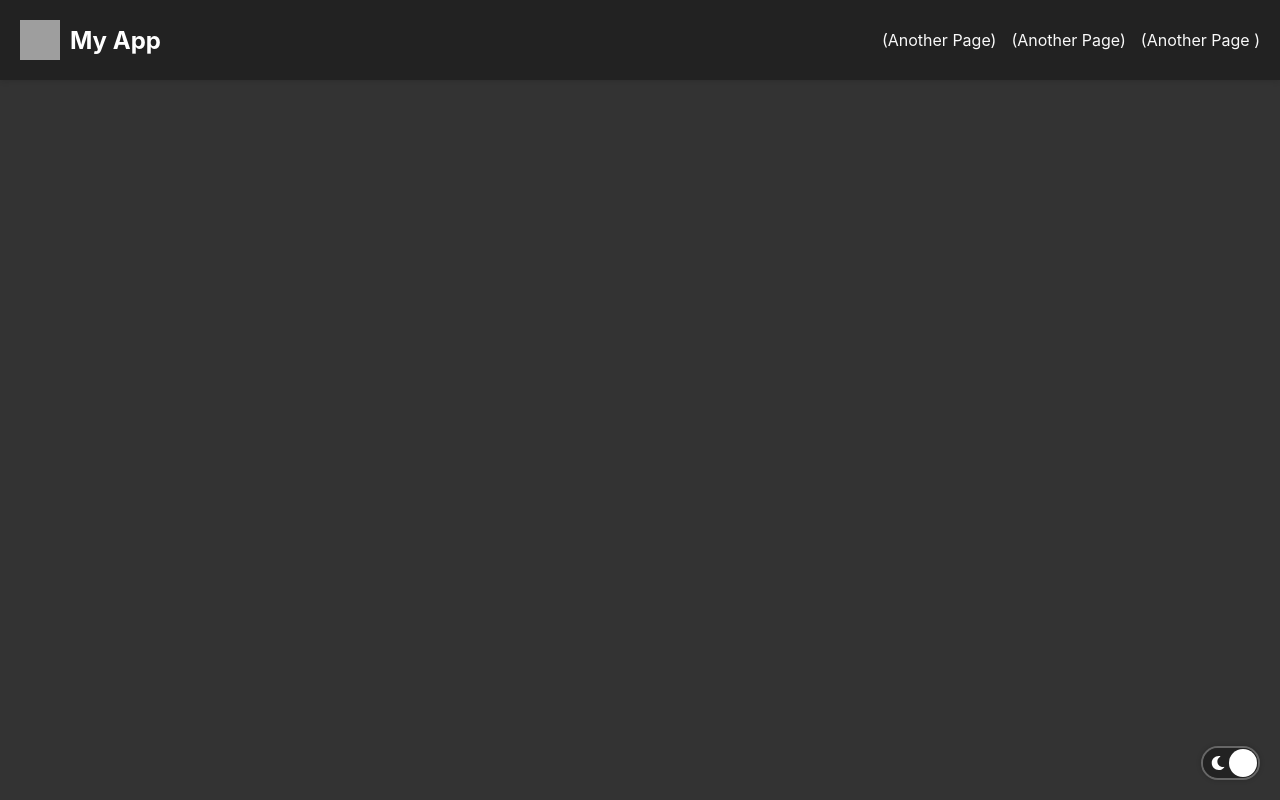
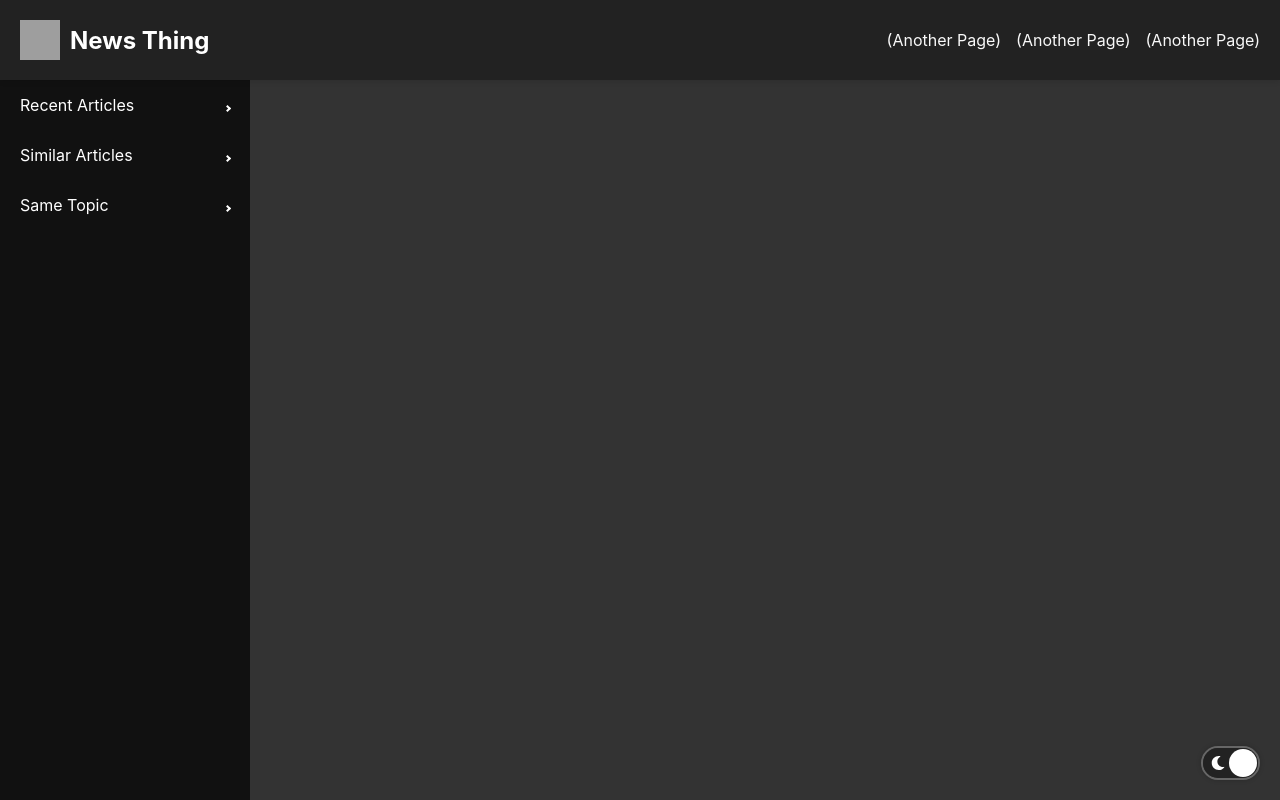
Before and after one commit to coleWesterveld/my-app, a React (Create React App) app: page / in a window 1280 px wide. Built offline with nearby package versions, Linux system fonts and the light colour scheme; grey boxes are pictures that could not be loaded.

Commit message:
sidebar mockup

```diff
--- a/package.json
+++ b/package.json
@@ -13,6 +13,7 @@
     "react": "^19.0.0",
     "react-dom": "^19.0.0",
     "react-icons": "^5.4.0",
+    "react-pro-sidebar": "^1.1.0",
     "react-scripts": "5.0.1",
     "react-switch": "^7.1.0",
     "typescript": "^4.4.2",
--- a/src/App.css
+++ b/src/App.css
@@ -8,13 +8,13 @@
 .App.dark{
   background-color: #000000;
   color: #000;
-  text-align: center;
+  text-align: left;
 }
 
 .App-light{
   background-color: #ffff;
   color: #fff;
-  text-align: center;
+  text-align: left;
 }
 
 .App-logo {
@@ -52,6 +52,14 @@
   color: #fff; /* Dark theme text color */
 }
 
+/* Ensure the entire page is confined within the viewport and prevent scrolling */
+html, body {
+  height: 100%; /* Ensure full height */
+  margin: 0; /* Remove default margin */
+  overflow: hidden; /* Prevent scrolling */
+}
+
+
 .label-dark{
   color: #fff;
 }
@@ -71,7 +79,7 @@
   position: sticky;
   top: 0;
   width: 100%;
-  z-index: 1000;
+  z-index: 2000;
 }
 
 .navbar-light {
@@ -84,7 +92,7 @@
   position: sticky;
   top: 0;
   width: 100%;
-  z-index: 1000;
+  z-index: 2000;
 }
 
 .App-header {
--- a/src/App.tsx
+++ b/src/App.tsx
@@ -14,7 +14,8 @@ import React from 'react';
 import logo from './logo.svg';
 import './App.css';
 import ReactSwitch from "react-switch";
-import Navbar from './components/Navbar'; // Import Navbar component
+import Navbar from './components/Navbar';
+import SidebarMenu from "./components/Sidebar";
 import { FaSun, FaMoon } from "react-icons/fa";
 
 
@@ -94,8 +95,11 @@ function App() {
                 </div>
                 }
             />
+            <SidebarMenu theme={theme}/>
         </div>
       </div>
+
+
     </ThemeContext.Provider>
 
   );
--- a/src/components/Navbar.tsx
+++ b/src/components/Navbar.tsx
@@ -1,5 +1,5 @@
-import React, {useEffect} from 'react';
 import "./Navbar.css";
+import logo from './logo.svg';
 
 //import React, { useEffect } from "react";
 
@@ -9,19 +9,17 @@ interface NavbarProps {
 }
 
 const Navbar: React.FC<NavbarProps> = ({ theme }) => {
-  useEffect(() => {
-    document.title = "News Easy"; // Sets the page title
-  }, []);
+
   return (
     <header className={`navbar navbar-${theme}`}>
       <div className="navbar-logo">
-        <img src="/path-to-your-logo.png" alt="App Logo" />
-        <h1 className="navbar-title">My App</h1>
+        <img src="./logo.svg" alt="App Logo" />
+        <h1 className="navbar-title">News Thing</h1>
       </div>
       <nav className="navbar-links">
         <a href="#page1">(Another Page)</a>
         <a href="#page2">(Another Page)</a>
-        <a href="#page3">(Another Page )</a>
+        <a href="#page3">(Another Page)</a>
       </nav>
     </header>
   );
--- /dev/null
+++ b/src/components/Sidebar.css
@@ -0,0 +1,3 @@
+.text{
+    color: 'red'
+}
--- /dev/null
+++ b/src/components/Sidebar.tsx
@@ -0,0 +1,62 @@
+import { Sidebar, Menu, MenuItem, SubMenu, SidebarProps } from 'react-pro-sidebar';
+//import 'react-pro-sidebar/dist/css/styles.css'; // Don't forget to import the CSS
+
+
+interface SidebarProp {
+    theme: string;
+}
+
+const SidebarMenu: React.FC<SidebarProp> = ({ theme }) => {
+
+    return (
+        <Sidebar
+            style={{
+                //position: 'fixed',
+                top: '80px', // Push the sidebar below the navbar
+                height: '100vh', // Ensures full screen height
+                width: '250px',  // Adjust width to your preference
+                position: 'fixed', // Ensure it's fixed on the left side
+                //top: 0, // Start at the top of the page
+                left: 0, // Ensure it's on the left side
+                zIndex: 1000, // Make sure it sits on top of other content
+                backgroundColor: theme === 'dark' ? '#666' : '#ddd', // Match theme background
+                color: theme === 'dark' ?'#fff' : '#111'
+            }}
+        >
+            <Menu
+                style={{
+
+
+                //position: 'fixed',
+                top: '80px', // Push the sidebar below the navbar
+                height: '100vh', // Ensures full screen height
+                width: '250px',  // Adjust width to your preference
+                position: 'fixed', // Ensure it's fixed on the left side
+                //top: 0, // Start at the top of the page
+                left: 0, // Ensure it's on the left side
+                zIndex: 1000, // Make sure it sits on top of other content
+                backgroundColor: theme === 'dark' ? '#111' : '#ccc', // Match theme background
+            }}
+            >
+                {/*TODO: this could use some styling*/}
+                <SubMenu label="Recent Articles">
+                <MenuItem
+                > Pie charts </MenuItem>
+                <MenuItem> Line charts </MenuItem>
+                </SubMenu>
+                <SubMenu label="Similar Articles">
+                <MenuItem
+                > Pie charts </MenuItem>
+                <MenuItem> Line charts </MenuItem>
+                </SubMenu>
+                <SubMenu label="Same Topic">
+                <MenuItem
+                > Pie charts </MenuItem>
+                <MenuItem> Line charts </MenuItem>
+                </SubMenu>
+            </Menu>
+        </Sidebar>
+    );
+}
+
+export default SidebarMenu;
```
Also changed, not shown: 1 other file (tests, documents, lock files or other folders).
